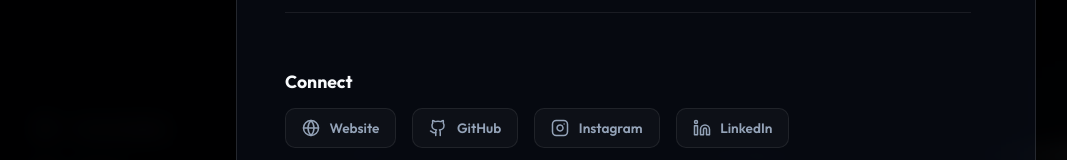
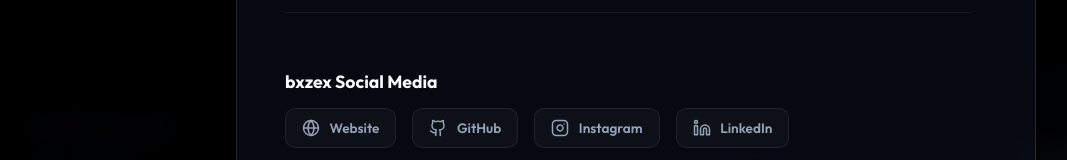
Before and after one commit to bxzex/sonic, a React (Vite) app: page / in a window 1280 px wide. Both pictures are taken after a click on the button "Documentation". Shown: the part 456-616 px from the top of the page, without its empty margins (4-1071 px from the left). Built offline with nearby package versions, Linux system fonts and the light colour scheme.

Commit message:
style: update documentation social section to 'bxzex Social Media'

```diff
--- a/src/App.jsx
+++ b/src/App.jsx
@@ -463,7 +463,7 @@ function App() {
                 </ul>
 
                 <div style={{ marginTop: '2rem', borderTop: '1px solid var(--border-color)', paddingTop: '1.5rem' }}>
-                  <h4 style={{ marginBottom: '1rem' }}>Connect</h4>
+                  <h4 style={{ marginBottom: '1rem' }}>bxzex Social Media</h4>
                   <div className="social-links" style={{ display: 'flex', flexWrap: 'wrap', gap: '1rem' }}>
                     <a href="http://bxzex.com/" target="_blank" className="social-link"><Globe size={18} /> Website</a>
                     <a href="https://github.com/bxzex" target="_blank" className="social-link"><Github size={18} /> GitHub</a>
```
